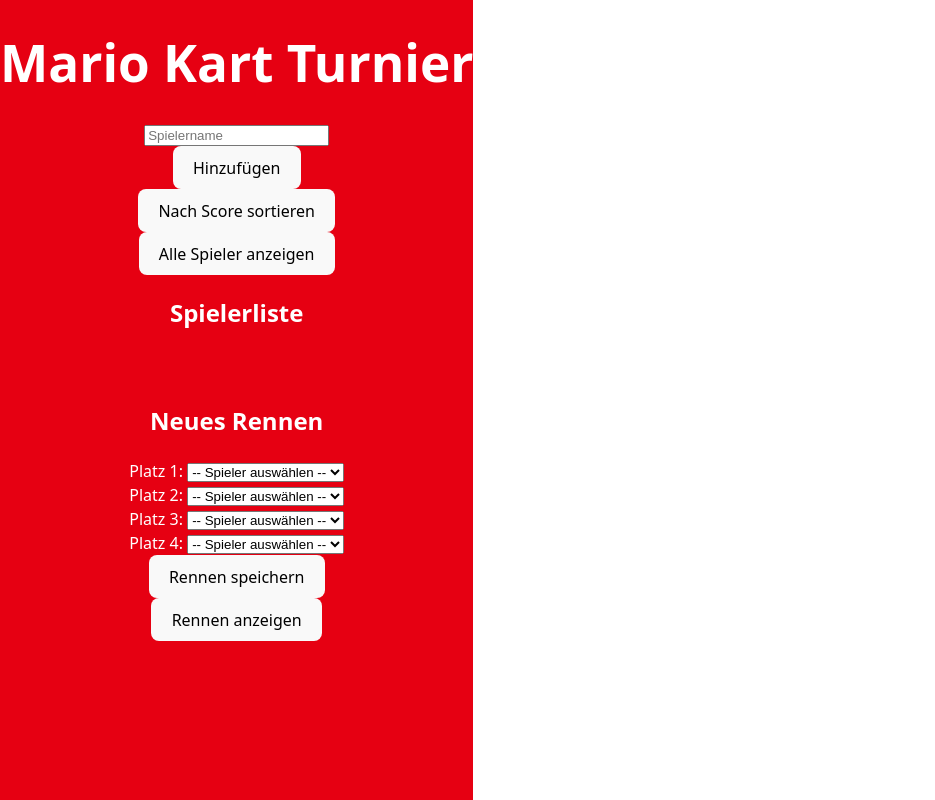
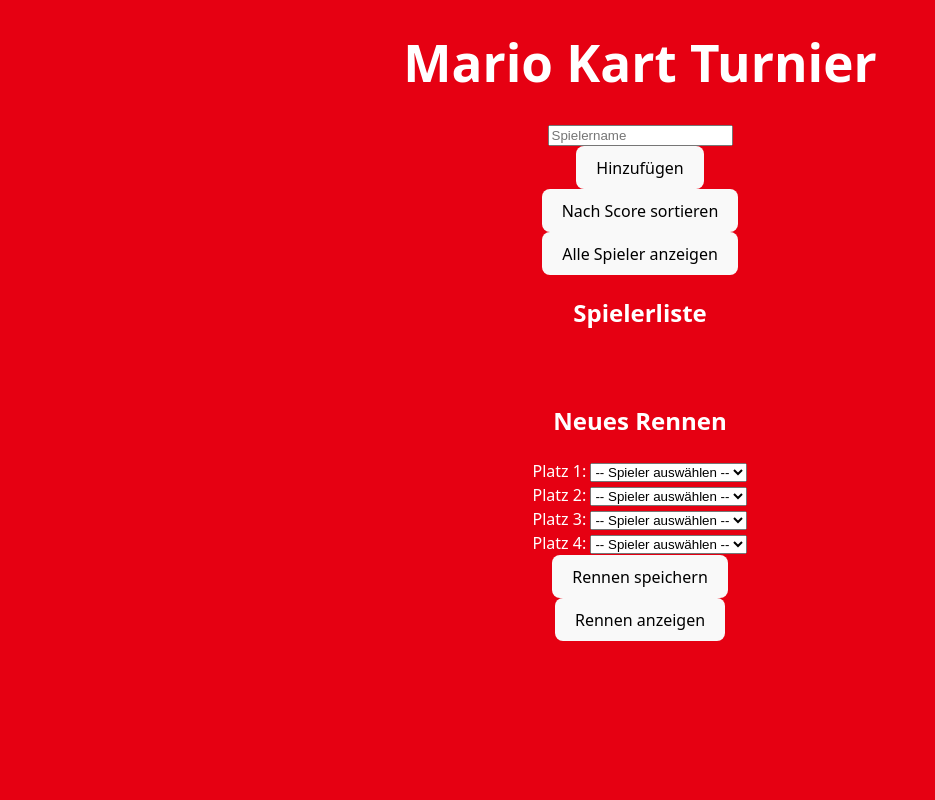
Before and after one commit to Mojo-213/8.Versuch, a React (Vite) app: page / in a window 1280 px wide. Shown: the whole page, without its empty margins (0-935 px from the left). Built offline with nearby package versions, Linux system fonts and the light colour scheme.

Commit message:
Update App.tsx
Nochmal Hintergrund

```diff
--- a/src/App.tsx
+++ b/src/App.tsx
@@ -46,6 +46,10 @@ export default function App() {
   return (
     <div
       style={{
+        position: "absolute",
+        top: 0,
+        left: 0,
+        width: "100%",
         display: 'flex',
         justifyContent: 'top',
         alignItems: 'center',
```
